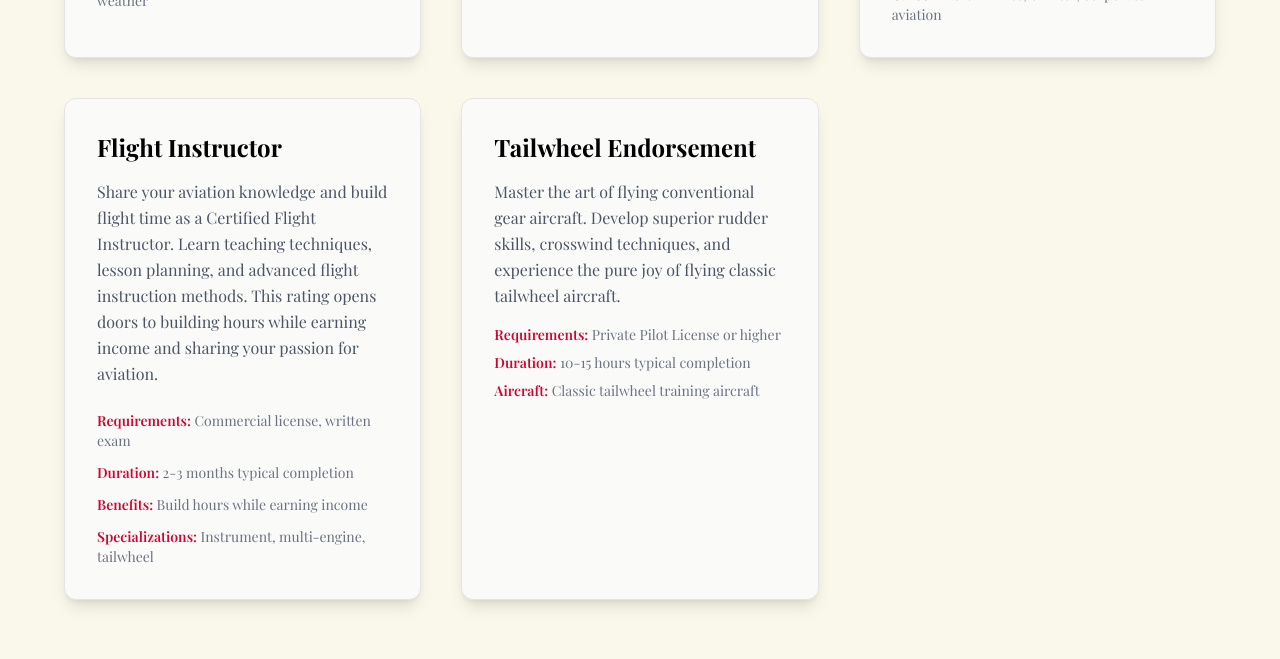
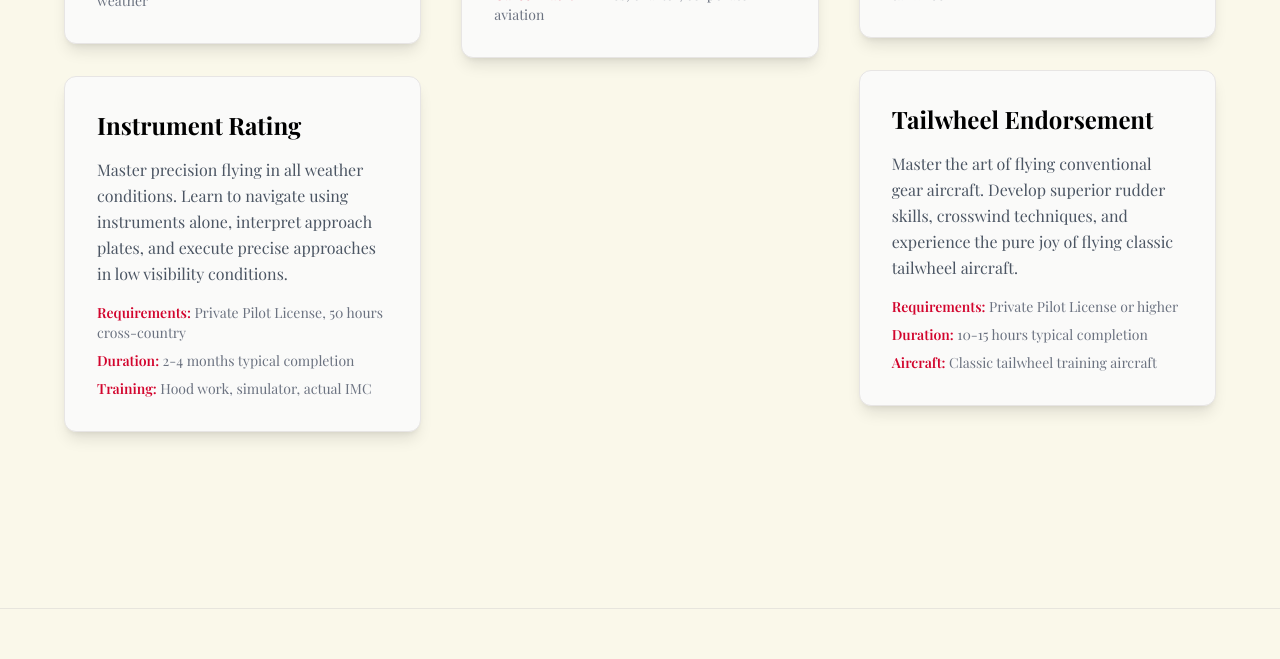
Before and after one commit to nstumler/cherryhill-aviation, a Next.js app: page / in a window 1280 px wide. Shown: the part 1633-2292 px from the top of the page. Built offline with nearby package versions, Linux system fonts and the light colour scheme; a web font is replaced by a local one.

Commit message:
feat: enlarge navbar CTA button, create masonry layout for flight cards, add section divider

```diff
--- a/app/page.tsx
+++ b/app/page.tsx
@@ -26,8 +26,8 @@ const Home = () => {
                 </p>
               </div>
             </div>
-            <div className="mx-auto grid max-w-6xl grid-cols-1 gap-8 py-12 sm:grid-cols-2 lg:grid-cols-3 lg:gap-10">
-              <div className="rounded-xl bg-stone-50 p-8 shadow-lg border border-stone-200 transition-all duration-300 hover:shadow-2xl hover:-translate-y-2 hover:bg-white cursor-pointer">
+            <div className="mx-auto max-w-6xl py-12 lg:columns-3 lg:gap-10 md:columns-2 columns-1 space-y-8">
+              <div className="rounded-xl bg-stone-50 p-8 shadow-lg border border-stone-200 transition-all duration-300 hover:shadow-2xl hover:-translate-y-2 hover:bg-white cursor-pointer break-inside-avoid">
                 <h3 className="text-2xl font-bold text-black mb-4">Private Pilot</h3>
                 <p className="text-gray-600 leading-relaxed mb-6">
                   Begin your aviation journey with our comprehensive Private Pilot License program. Learn fundamental flight skills, navigation, weather interpretation, and federal aviation regulations. This foundational course covers everything from basic aircraft systems to cross-country flight planning.
@@ -40,7 +40,7 @@ const Home = () => {
                 </div>
               </div>
 
-              <div className="rounded-xl bg-stone-50 p-8 shadow-lg border border-stone-200 transition-all duration-300 hover:shadow-2xl hover:-translate-y-2 hover:bg-white cursor-pointer mt-8 lg:mt-0">
+              <div className="rounded-xl bg-stone-50 p-8 shadow-lg border border-stone-200 transition-all duration-300 hover:shadow-2xl hover:-translate-y-2 hover:bg-white cursor-pointer break-inside-avoid">
                 <h3 className="text-2xl font-bold text-black mb-4">Instrument Rating</h3>
                 <p className="text-gray-600 leading-relaxed mb-4">
                   Master precision flying in all weather conditions. Learn to navigate using instruments alone, interpret approach plates, and execute precise approaches in low visibility conditions.
@@ -52,7 +52,7 @@ const Home = () => {
                 </div>
               </div>
 
-              <div className="rounded-xl bg-stone-50 p-8 shadow-lg border border-stone-200 transition-all duration-300 hover:shadow-2xl hover:-translate-y-2 hover:bg-white cursor-pointer mt-16 lg:mt-0">
+              <div className="rounded-xl bg-stone-50 p-8 shadow-lg border border-stone-200 transition-all duration-300 hover:shadow-2xl hover:-translate-y-2 hover:bg-white cursor-pointer break-inside-avoid">
                 <h3 className="text-2xl font-bold text-black mb-4">Commercial Pilot</h3>
                 <p className="text-gray-600 leading-relaxed mb-6">
                   Turn your passion into a profession. Develop advanced flight skills, complex aircraft operations, and the precision required for commercial aviation operations. Master advanced maneuvers and emergency procedures while building the experience needed for a career in aviation.
@@ -65,7 +65,7 @@ const Home = () => {
                 </div>
               </div>
 
-              <div className="rounded-xl bg-stone-50 p-8 shadow-lg border border-stone-200 transition-all duration-300 hover:shadow-2xl hover:-translate-y-2 hover:bg-white cursor-pointer mt-12 lg:mt-0">
+              <div className="rounded-xl bg-stone-50 p-8 shadow-lg border border-stone-200 transition-all duration-300 hover:shadow-2xl hover:-translate-y-2 hover:bg-white cursor-pointer break-inside-avoid">
                 <h3 className="text-2xl font-bold text-black mb-4">Flight Instructor</h3>
                 <p className="text-gray-600 leading-relaxed mb-6">
                   Share your aviation knowledge and build flight time as a Certified Flight Instructor. Learn teaching techniques, lesson planning, and advanced flight instruction methods. This rating opens doors to building hours while earning income and sharing your passion for aviation.
@@ -78,7 +78,7 @@ const Home = () => {
                 </div>
               </div>
 
-              <div className="rounded-xl bg-stone-50 p-8 shadow-lg border border-stone-200 transition-all duration-300 hover:shadow-2xl hover:-translate-y-2 hover:bg-white cursor-pointer mt-4 lg:mt-0">
+              <div className="rounded-xl bg-stone-50 p-8 shadow-lg border border-stone-200 transition-all duration-300 hover:shadow-2xl hover:-translate-y-2 hover:bg-white cursor-pointer break-inside-avoid">
                 <h3 className="text-2xl font-bold text-black mb-4">Tailwheel Endorsement</h3>
                 <p className="text-gray-600 leading-relaxed mb-4">
                   Master the art of flying conventional gear aircraft. Develop superior rudder skills, crosswind techniques, and experience the pure joy of flying classic tailwheel aircraft.
@@ -92,6 +92,9 @@ const Home = () => {
             </div>
           </div>
         </section>
+
+        {/* Section Divider */}
+        <div className="w-full border-t border-stone-300 opacity-50"></div>
 
         {/* Our Locations Section */}
         <section className="w-full py-12 md:py-24 lg:py-32">
--- a/components/header.tsx
+++ b/components/header.tsx
@@ -32,7 +32,7 @@ export function Header() {
           Contact
         </Link>
         <Link
-          className="ml-4 inline-flex items-center justify-center rounded-md bg-accent px-6 py-2 text-sm font-medium text-primary shadow-sm hover:bg-accent-dark transition-colors focus:outline-none focus:ring-2 focus:ring-accent focus:ring-offset-2"
+          className="ml-4 inline-flex items-center justify-center rounded-md bg-accent px-8 py-3 text-base font-medium text-primary shadow-sm hover:bg-accent-dark transition-colors focus:outline-none focus:ring-2 focus:ring-accent focus:ring-offset-2"
           href="/contact"
         >
           Book Discovery Flight
@@ -60,7 +60,7 @@ export function Header() {
               Contact
             </Link>
             <Link
-              className="w-full mt-4 inline-flex items-center justify-center rounded-md bg-accent px-6 py-3 text-sm font-medium text-primary shadow-sm hover:bg-accent-dark transition-colors focus:outline-none focus:ring-2 focus:ring-accent focus:ring-offset-2"
+              className="w-full mt-4 inline-flex items-center justify-center rounded-md bg-accent px-8 py-3 text-base font-medium text-primary shadow-sm hover:bg-accent-dark transition-colors focus:outline-none focus:ring-2 focus:ring-accent focus:ring-offset-2"
               href="/contact"
             >
               Book Discovery Flight
```
